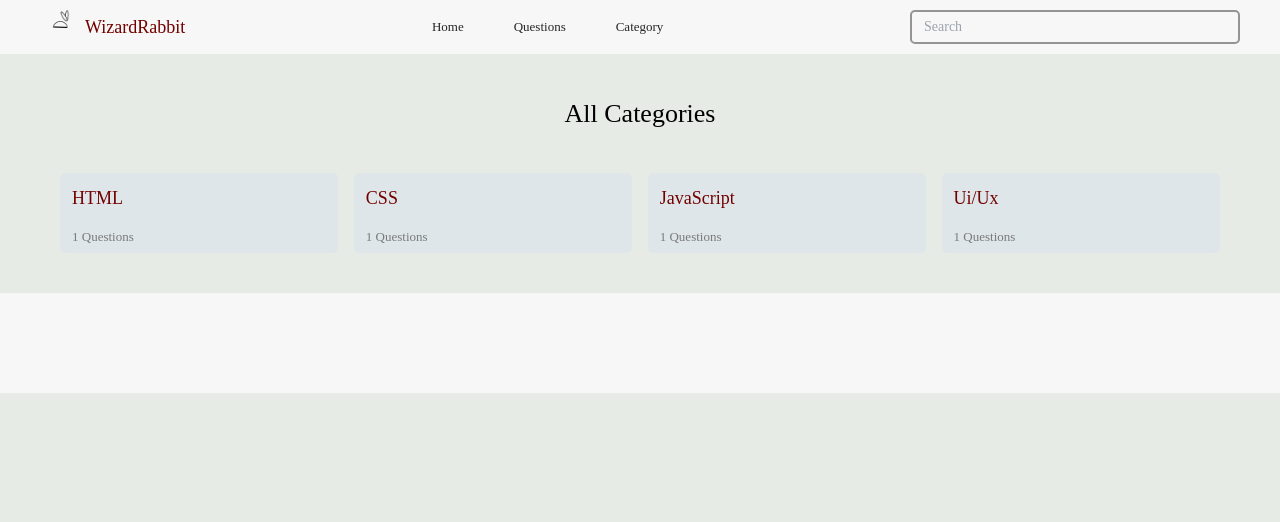
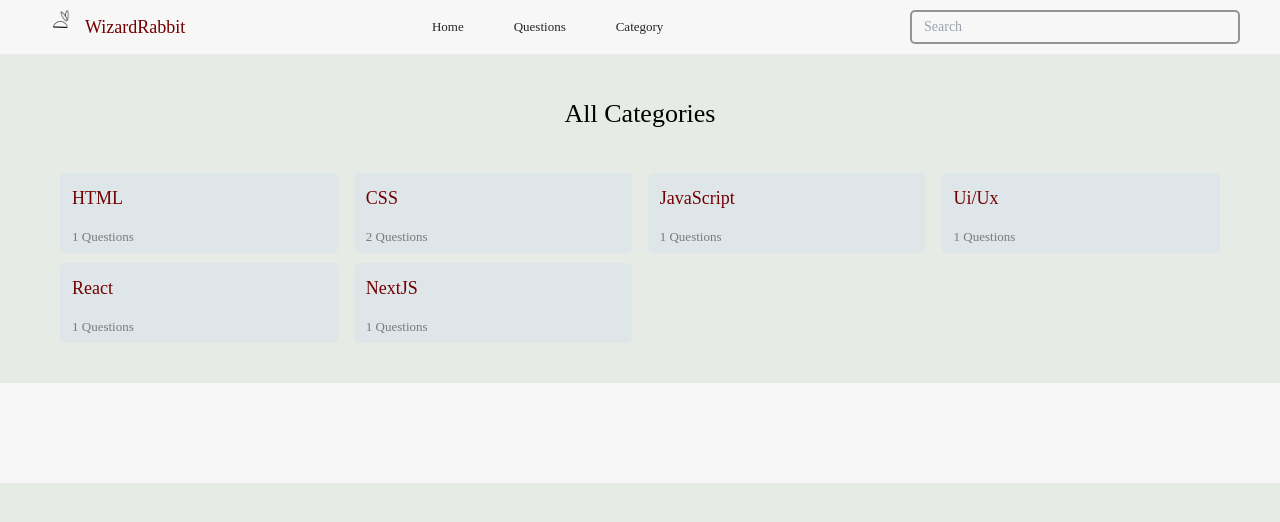
Before and after one commit to juniaaaa133/WizardRabbit-TechProbSolutionApp, a Next.js app: page /category in a window 1280 px wide. Shown: the top 522 px of the page. Built offline with nearby package versions, Linux system fonts and the light colour scheme; a web font is replaced by a local one.

Commit message:
Added dummy data

```diff
--- a/src/components/questionpage/QuestionDetail.tsx
+++ b/src/components/questionpage/QuestionDetail.tsx
@@ -61,7 +61,7 @@ useEffect(()=>{
                 dummy_data.questions.map((data,index: number) => {
                     if(data.id !== parseInt(id)){
                         return(
-                            <Question date={data.date} id={data.id} link_url={data.category_path} key={index} tag={data.category} answer={data.title} question={data.answer} />
+                            <Question date={data.date} id={data.id} link_url={data.category_path} key={index} tag={data.category} answer={data.answer} question={data.title} />
                         )
                     }
                 })
--- a/src/data/index.ts
+++ b/src/data/index.ts
@@ -11,11 +11,14 @@ export const dummy_data : DummyDataType = {
                     id: 1,
                     category_path : 'html',
                     date : 'February 31,2023',
-                    title : 'What is HTML ?' ,
+                    title : 'how to remove text line and font color in anchor tag <a> ?' ,
                     answer :
                      `
- HyperText Markup Language or standard markup language designed to be displayed in a web browser.
-                    `
+To remove a tag's style,
+a {
+
+}
+                     `
                 }
             ]
         },
@@ -26,14 +29,52 @@ export const dummy_data : DummyDataType = {
             questions : [
                 {
                     id: 2,
+                    category : 'CSS',
                     category_path : 'css',
                     date : 'February 31,2023',
-                    title : 'What is CSS ?' ,
+                    title : 'How to remove text line and font color in anchor tag <a> ?' ,
                     answer :
                      `
- Cascading Style Sheets is a style sheet language used for specifying the presentation and styling of a document
+ To remove a tag's style,
+ a {
+    text-decoration : inherit;
+    color : inherit;
+ }
                      `
-                }
+                },
+                {
+                    id: 5,
+                    category: "CSS",
+                    category_path : 'css',
+                    date : 'February 31,2023',
+                    title : 'How many ways to center element in css ?' ,
+                    answer :
+                     `
+Using display and position are the most useful methods to center element.
+
+--Using Display--
+
+.parent {
+    display : flex;
+    justify-content : center;
+    align-item : center;
+}
+
+--Using Position--
+
+.parent {
+    position : relative;
+}
+.child {
+    position : absolute;
+    top:0;
+    bottom:0;
+    left: 0;
+    right:0;
+    margin:auto;
+}
+                     `
+                },
             ]
         },
         {
@@ -68,6 +109,50 @@ I suggest you to learn these sections - Visual Communication,Composition,Typogra
                 }
             ]
         },
+        {
+            id: 5,
+            name : 'React',
+            type : 'reactjs',
+            questions : [
+                {
+                    id: 6,
+                    category: "React",
+                    category_path : 'reactjs',
+                    date : 'February 31,2023',
+                    title : 'How to reference image from local path in ReactJS ? ' ,
+                    answer :
+                     `
+For local path, required() method should be used.
+
+<img src={require('./example.jpg')} />
+                     `
+                    }
+            ]
+        },
+        {
+            id: 6,
+            name : 'NextJS',
+            type : 'nextjs',
+            questions : [
+                {
+                    id: 7,
+                    category: "NextJS",
+                    category_path : 'nextjs',
+                    date : 'February 31,2023',
+                    title : 'How to fix Hydration error in NextJS 14? ' ,
+                    answer :
+                     `
+    There are some possible ways to solve this error.
+
+    -Check html tags that might be nested incorrectly.
+    -Use useEffect hook to run on the client only.
+    -Use suppressHydrationWarning.
+
+    Also be careful with tabel tags, using <Link> tag from other libraries.
+                     `
+                    },
+            ]
+        },
     ],
     questions : [
         {
@@ -83,13 +168,17 @@ HyperText Markup Language or standard markup language designed to be displayed i
         },
         {
             id: 2,
+            category : 'CSS',
             category_path : 'css',
-            category : "CSS",
-            title : 'What is CSS ?' ,
             date : 'February 31,2023',
+            title : 'How to remove text line and font color in anchor tag <a> ?' ,
             answer :
              `
-Cascading Style Sheets is a style sheet language used for specifying the presentation and styling of a document
+To remove a tag's style,
+a {
+text-decoration : inherit;
+color : inherit;
+}
              `
         },
         {
@@ -111,6 +200,69 @@ A programming language and core technology of the Web.`
             answer :
              `
 I suggest you to learn these sections - Visual Communication,Composition,Typography,Grid and Layout.Those will develop your design skill.`
-        }
+        },
+        {
+            id: 5,
+            category: "CSS",
+            category_path : 'css',
+            date : 'February 31,2023',
+            title : 'How many ways to center element in css ?' ,
+            answer :
+             `
+Using display and position are the most useful methods to center element.
+
+--Using Display--
+
+.parent {
+display : flex;
+justify-content : center;
+align-item : center;
+}
+
+--Using Position--
+
+.parent {
+position : relative;
+}
+.child {
+position : absolute;
+top:0;
+bottom:0;
+left: 0;
+right:0;
+margin:auto;
+}
+             `
+        },
+        {
+            id: 6,
+            category: "React",
+            category_path : 'reactjs',
+            date : 'February 31,2023',
+            title : 'How to reference image from local path in ReactJS ? ' ,
+            answer :
+             `
+For local path, required() method should be used.
+
+<img src={require('./example.jpg')} />
+             `
+            },
+            {
+                id: 7,
+                category: "NextJS",
+                category_path : 'nextjs',
+                date : 'February 31,2023',
+                title : 'How to fix Hydration error in NextJS 14? ' ,
+                answer :
+                 `
+There are some possible ways to solve this error.
+
+-Check html tags that might be nested incorrectly.
+-Use useEffect hook to run on the client only.
+-Use suppressHydrationWarning.
+
+Also be careful with tabel tags, using <Link> tag from other libraries.
+                 `
+                },
     ]
 }
```
